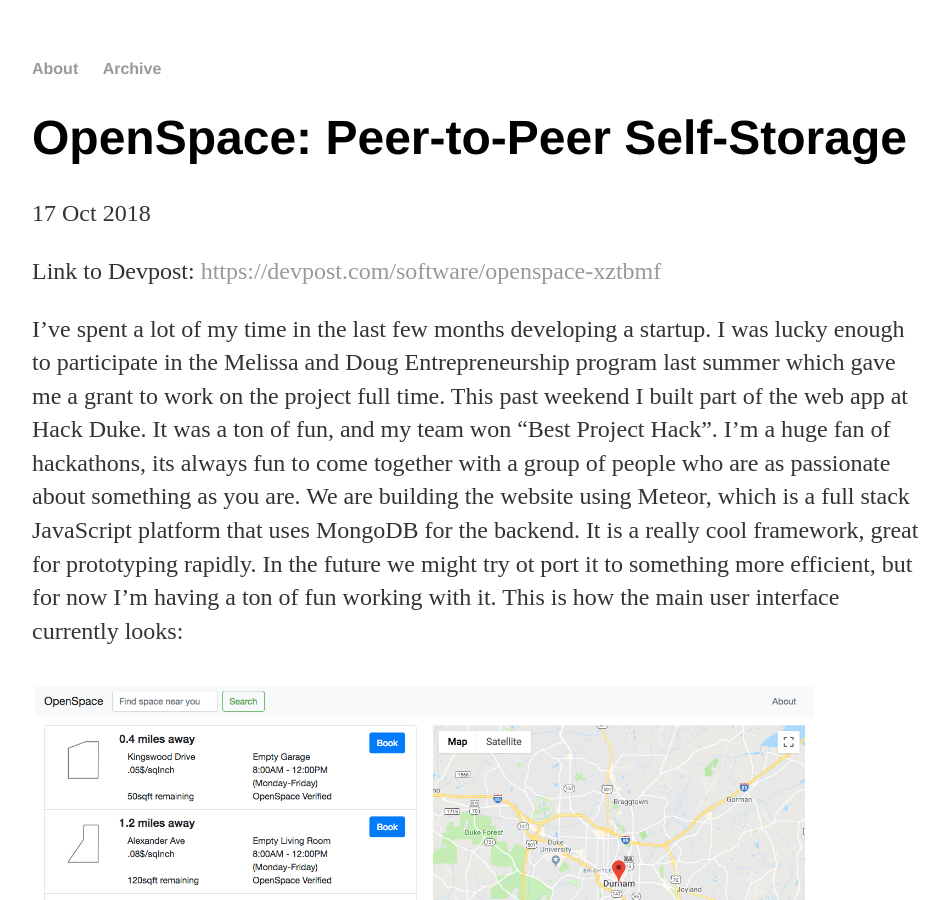
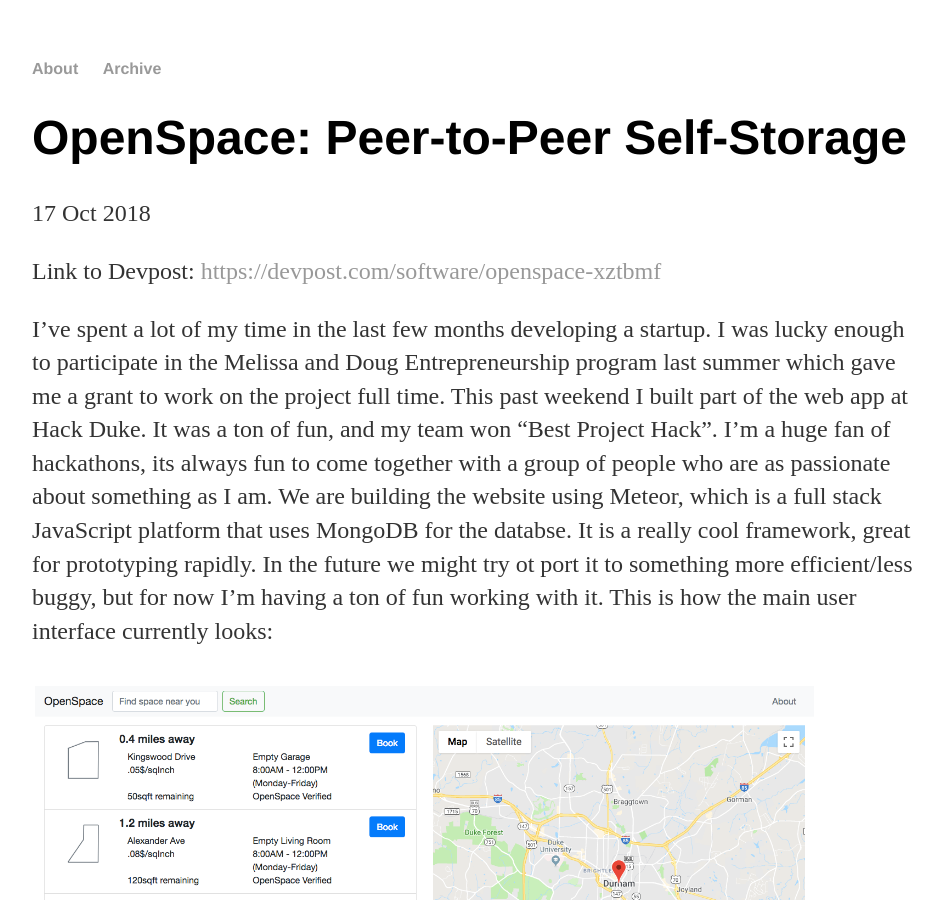
Before and after one commit to 16francej/16francej.github.io, a Jekyll site: the page built from _posts/2018-10-17-OpenSpace:-Peer-to-peer-self-storage.md, in a window 1280 px wide and 900 px high. Shown: the whole window, without its empty margins (160-1110 px from the left). Built offline with Jekyll 4.4.1, drawn with Linux system fonts in a browser that asks for light colours.

Commit message:
Update 2018-10-17-OpenSpace:-Peer-to-peer-self-storage.md

```diff
--- a/_posts/2018-10-17-OpenSpace:-Peer-to-peer-self-storage.md
+++ b/_posts/2018-10-17-OpenSpace:-Peer-to-peer-self-storage.md
@@ -6,7 +6,7 @@
 
 Link to Devpost: [https://devpost.com/software/openspace-xztbmf](https://devpost.com/software/openspace-xztbmf)
 
-I've spent a lot of my time in the last few months developing a startup. I was lucky enough to participate in the Melissa and Doug Entrepreneurship program last summer which gave me a grant to work on the project full time. This past weekend I built part of the web app at Hack Duke. It was a ton of fun, and my team won "Best Project Hack". I'm a huge fan of hackathons, its always fun to come together with a group of people who are as passionate about something as you are. We are building the website using Meteor, which is a full stack JavaScript platform that uses MongoDB for the backend. It is a really cool framework, great for prototyping rapidly. In the future we might try ot port it to something more efficient, but for now I'm having a ton of fun working with it. This is how the main user interface currently looks:
+I've spent a lot of my time in the last few months developing a startup. I was lucky enough to participate in the Melissa and Doug Entrepreneurship program last summer which gave me a grant to work on the project full time. This past weekend I built part of the web app at Hack Duke. It was a ton of fun, and my team won "Best Project Hack". I'm a huge fan of hackathons, its always fun to come together with a group of people who are as passionate about something as I am. We are building the website using Meteor, which is a full stack JavaScript platform that uses MongoDB for the databse. It is a really cool framework, great for prototyping rapidly. In the future we might try ot port it to something more efficient/less buggy, but for now I'm having a ton of fun working with it. This is how the main user interface currently looks:
 
 <img src="/assets/OpenSpace_Layout.png"
      alt="OpenSpace"
```
